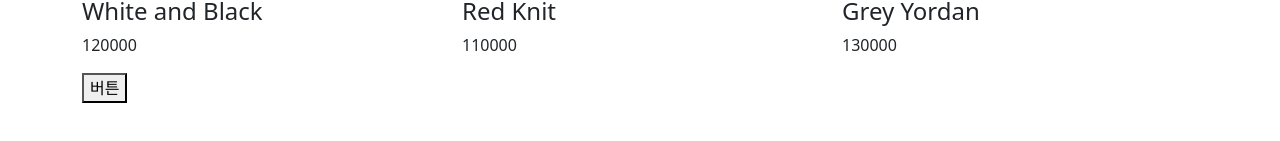
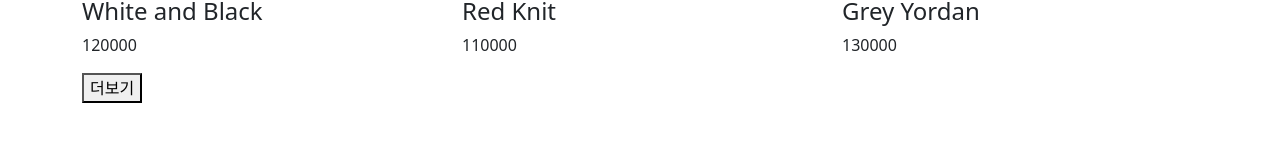
Before and after one commit to KOWOONLEE/shoesshop, a React (Create React App) app: page / in a window 1280 px wide. Shown: the part 573-714 px from the top of the page. Built offline with nearby package versions, Linux system fonts and the light colour scheme.

Commit message:
Modify: axios 결과 배열에 담는 방법 수정

```diff
--- a/src/App.js
+++ b/src/App.js
@@ -11,7 +11,7 @@ function App() {
   return (
     <BrowserRouter>
       <Routes>
-        <Route path="/" element={<Main shoes={shoes} />} />
+        <Route path="/" element={<Main shoes={shoes} setShoes={setShoes} />} />
         <Route path="*" element={<div>없는 페이지입니다.</div>} />
         <Route path="/detail" element={<ShoesDetail shoes={shoes} />} />
         <Route path="/detail/:id" element={<ShoesDetail shoes={shoes} />} />
--- a/src/component/shoesContainer.js
+++ b/src/component/shoesContainer.js
@@ -1,16 +1,14 @@
 import { useState } from "react";
-import { Outlet, Link } from "react-router-dom";
 import axios from "axios";
 
-function ShoesContainer({ shoes }) {
-  const [addShoes, setAddShoes] = useState([]);
+function ShoesContainer({ shoes, setShoes }) {
   const getshoesData = () => {
     axios
       .get("https://codingapple1.github.io/shop/data2.json")
       .then((result) => {
-        setAddShoes(result.data);
-        // const copy = [...shoes, ...result.data]
-        // setShoes(copy)
+        const copy = [...shoes, ...result.data];
+        setShoes(copy);
+        console.log(shoes);
       })
       .catch(() => {
         console.log("통신 실패");
@@ -33,21 +31,8 @@ function ShoesContainer({ shoes }) {
           </div>
         ))}
       </div>
-      <div className="row">
-        {addShoes.map((item) => (
-          <div key={item.id} value={item.id} className="col-md-4">
-            <img
-              className="contentImg"
-              src={`https://codingapple1.github.io/shop/shoes${
-                item.id + 1
-              }.jpg`}
-            />
-            <h4>{item.title}</h4>
-            <p>{item.price}</p>
-          </div>
-        ))}
-      </div>
-      <button onClick={getshoesData}>버튼</button>
+
+      <button onClick={getshoesData}>더보기</button>
     </div>
   );
 }
--- a/src/pages/Main.js
+++ b/src/pages/Main.js
@@ -4,7 +4,7 @@ import { useState } from "react";
 import ShoesContainer from "../component/shoesContainer";
 import { useNavigate, Link } from "react-router-dom";
 
-function Main({ shoes }) {
+function Main({ shoes, setShoes }) {
   const navigate = useNavigate();
 
   return (
@@ -27,7 +27,7 @@ function Main({ shoes }) {
       </Navbar>
       <div className="main_bg"></div>
       <div className="container">
-        <ShoesContainer shoes={shoes} />
+        <ShoesContainer shoes={shoes} setShoes={setShoes} />
       </div>
     </>
   );
```
